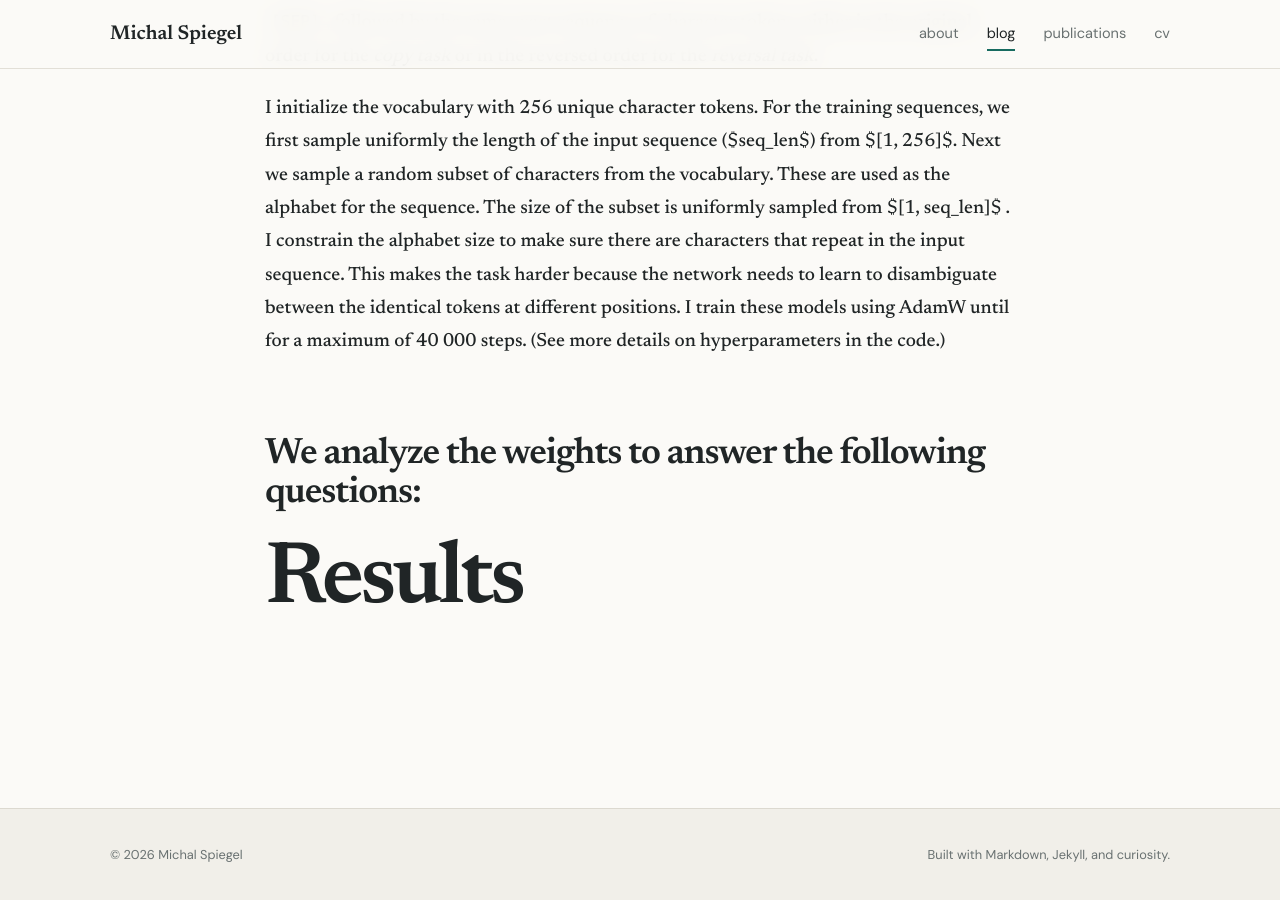
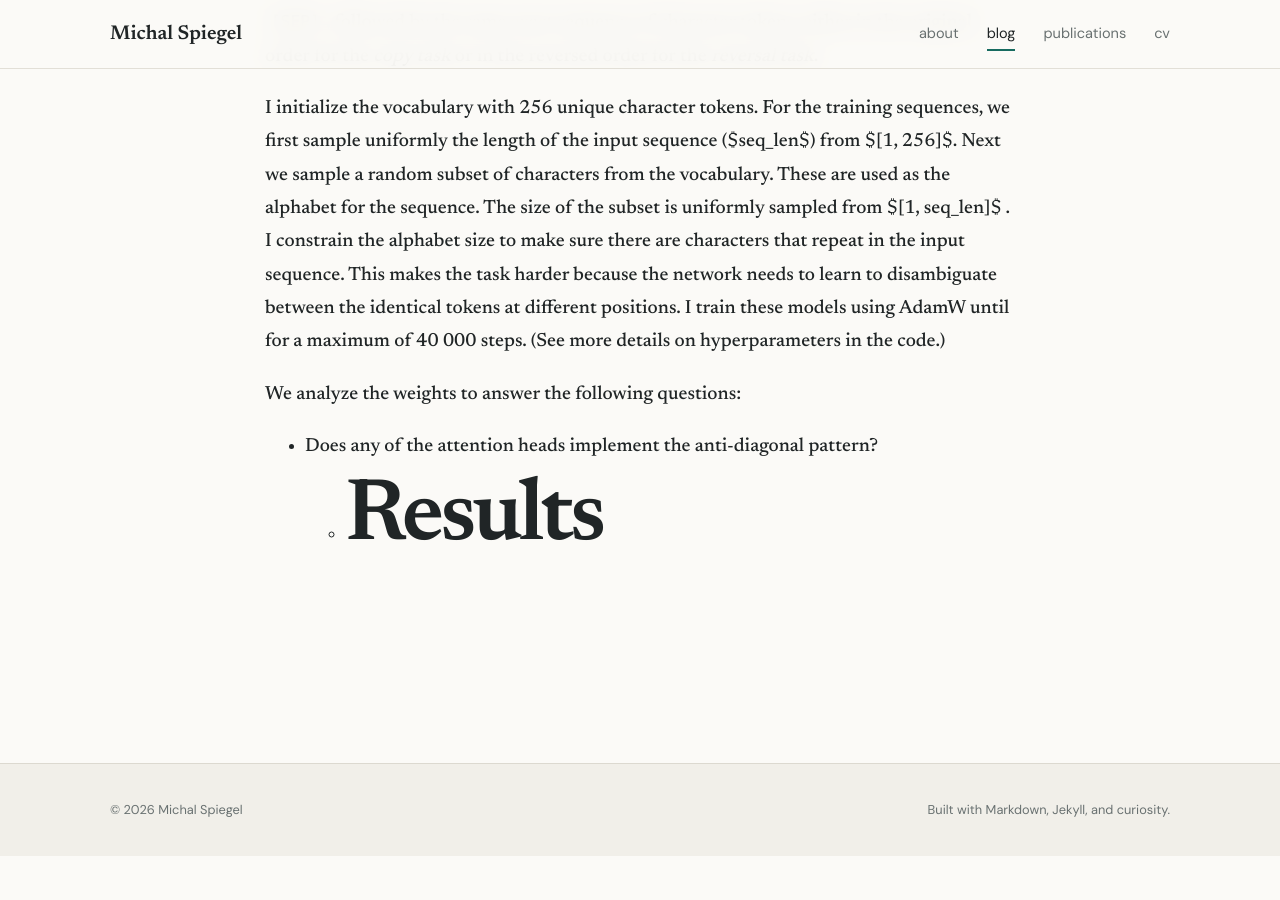
Before and after one commit to michalspiegel/michalspiegel.github.io, a Jekyll site: the page built from _posts/2026-11-02-rope-reversal.md, in a window 1280 px wide and 900 px high, scrolled down 2434 px. Built offline with Jekyll 4.4.1, drawn with Linux system fonts in a browser that asks for light colours; after the commit the page ends 3290 px from its top, so only the background shows below that.

Commit message:
Sync posts from vault (889a1b7)

```diff
--- a/_posts/2026-11-02-rope-reversal.md
+++ b/_posts/2026-11-02-rope-reversal.md
@@ -38,5 +38,6 @@ The sequences start with a BOS token, followed by N character tokens, a separato
 I initialize the vocabulary with 256 unique character tokens. For the training sequences, we first sample uniformly the length of the input sequence ($seq\_len$) from $[1, 256]$. Next we sample a random subset of characters from the vocabulary. These are used as the alphabet for the sequence. The size of the subset is uniformly sampled from $[1, seq\_len]$ . I constrain the alphabet size to make sure there are characters that repeat in the input sequence. This makes the task harder because the network needs to learn to disambiguate between the identical tokens at different positions. I train these models using AdamW until for a maximum of 40 000 steps. (See more details on hyperparameters in the code.)
 
 We analyze the weights to answer the following questions:
--
+- Does any of the attention heads implement the anti-diagonal pattern?
+	-
 # Results
```
